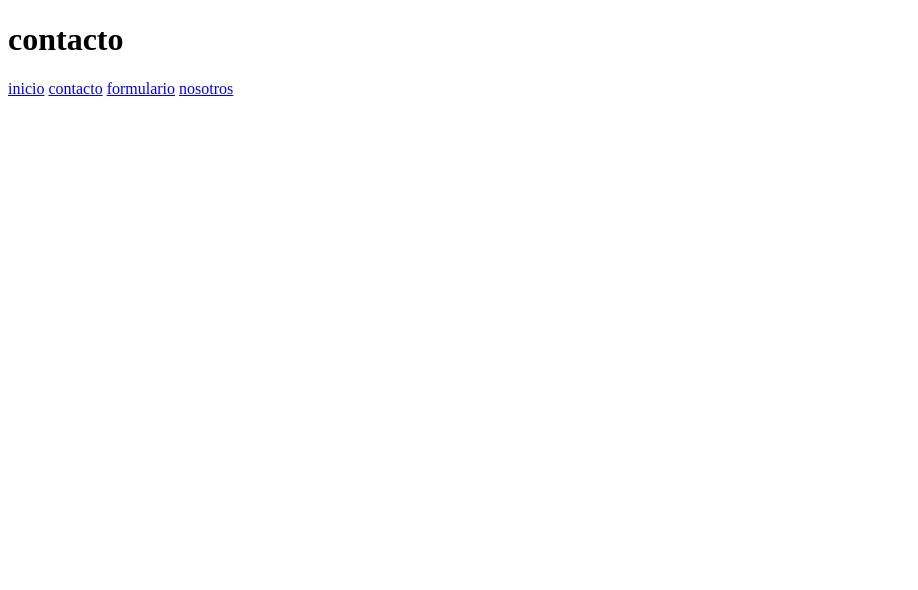
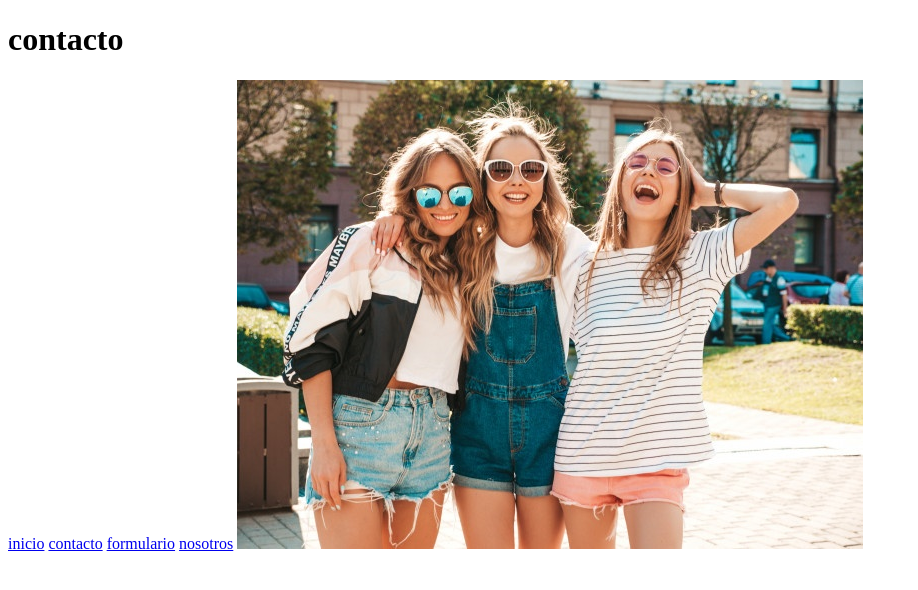
Before and after one commit to jehimidiaz2021/practicagit2, a plain HTML site: page internas/contacto.html in a window 1280 px wide. Shown: the whole page, without its empty margins (0-918 px from the left). Drawn offline with Linux system fonts and the light colour scheme.

Commit message:
Imagen de mi empresa agregada

```diff
--- a/internas/contacto.html
+++ b/internas/contacto.html
@@ -13,5 +13,6 @@
     <a href="contacto.html">contacto</a>
     <a href="formulario.html">formulario</a>
     <a href="nosotros.html">nosotros</a>
+    <img src="../imgs/ropa 1.jpg" alt="Una imagen de PC">
 </body>
 </html>
```
